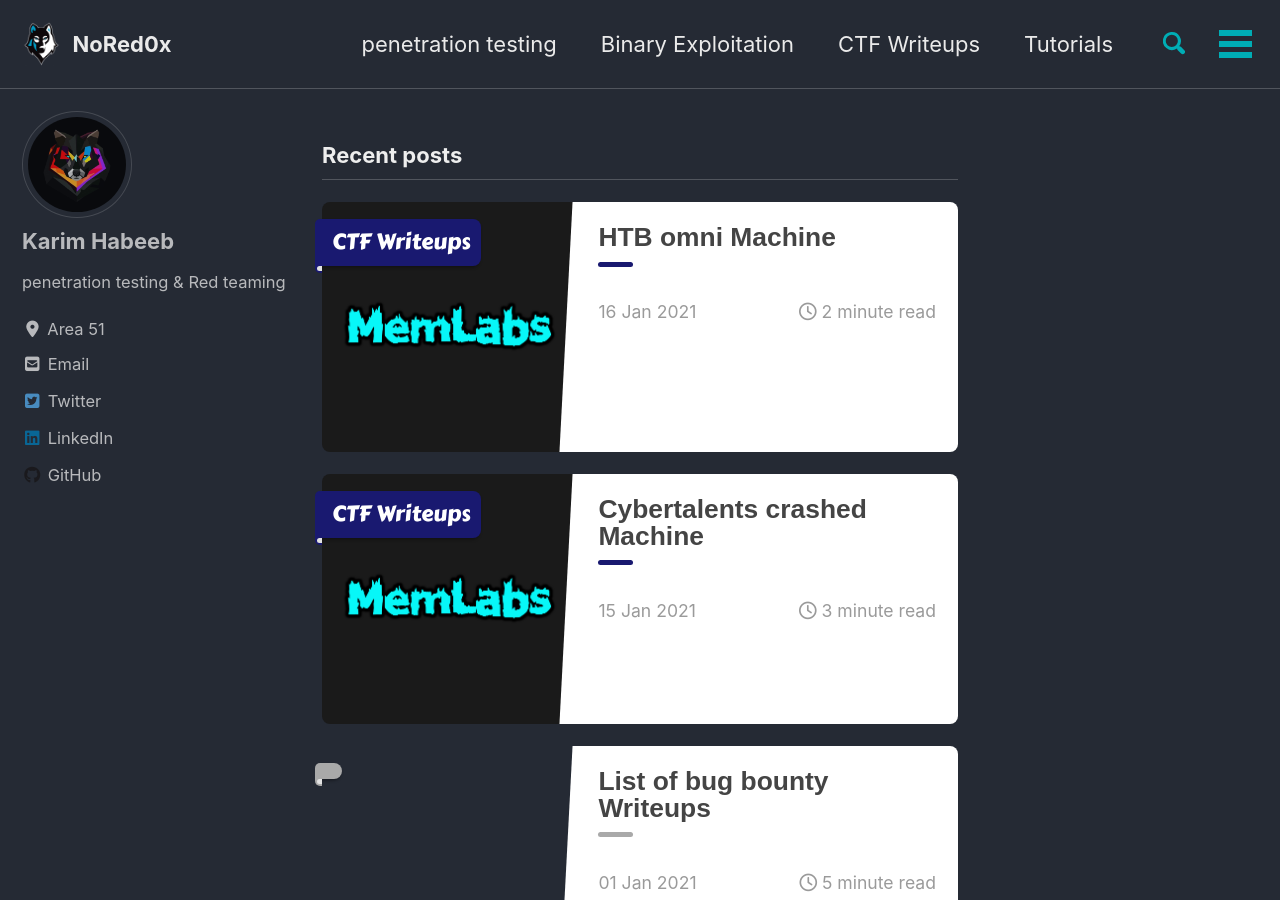
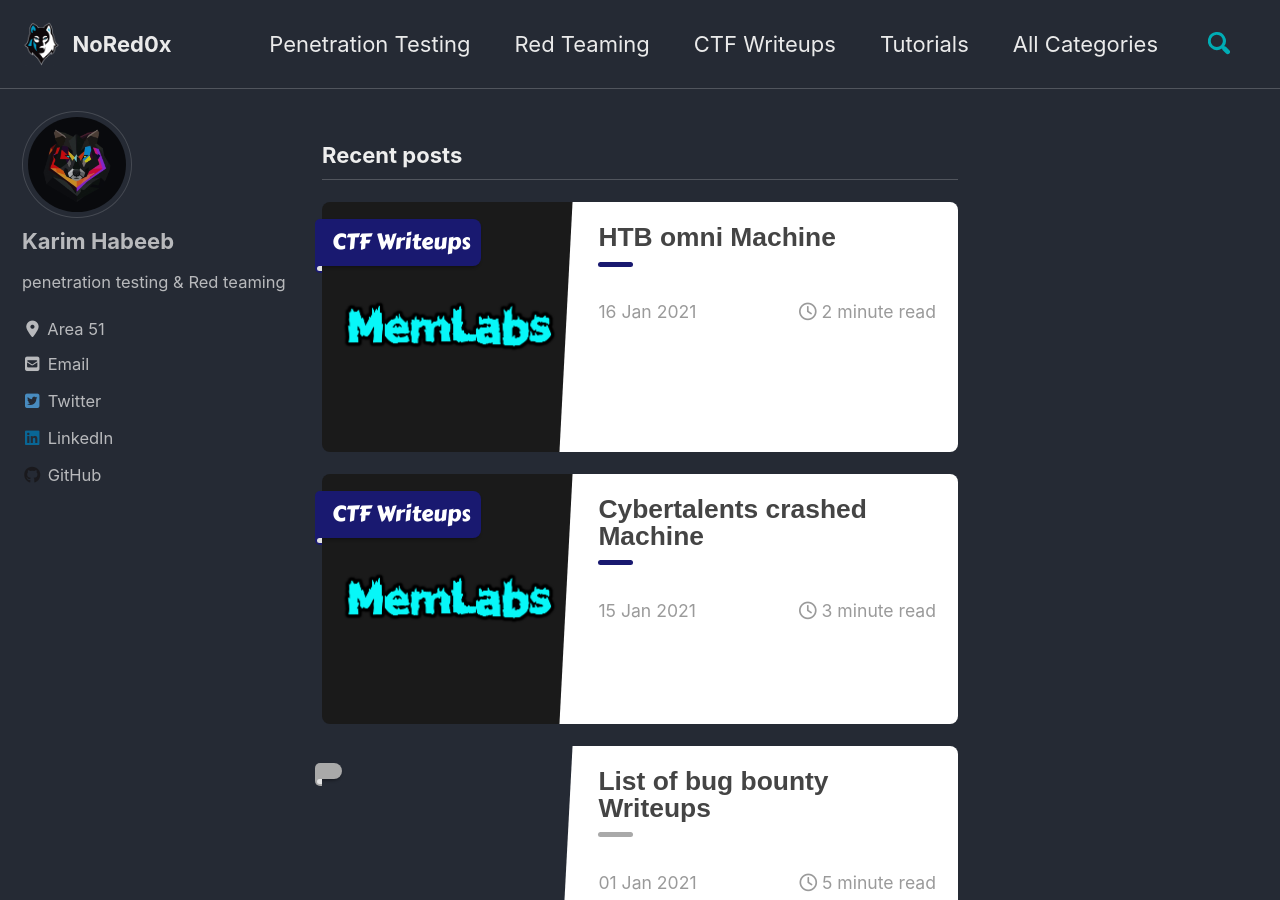
Before and after one commit to NoRed0x/NoRed0x.github.io, a Jekyll site: the page built from index.html, in a window 1280 px wide and 900 px high. Built offline with Jekyll 4.4.1, drawn with Linux system fonts in a browser that asks for light colours; cached includes are drawn as plain includes; nearby versions of some CDN libraries; the list of posts is cut into pages by our own code; a file with an impossible date is left out.

Commit message:
Update navigation.yml

```diff
--- a/_data/navigation.yml
+++ b/_data/navigation.yml
@@ -1,9 +1,9 @@
 # main links
 main:
-  - title: "penetration testing"
+  - title: "Penetration Testing"
     url: /categories/#penetration-testing
-  - title: "Binary Exploitation"
-    url: /categories/#binary-exploitation
+  - title: "Red Teaming"
+    url: /categories/#Red-Teaming
   - title: "CTF Writeups"
     url: /categories/#ctf-writeups
   - title: "Tutorials"
```
